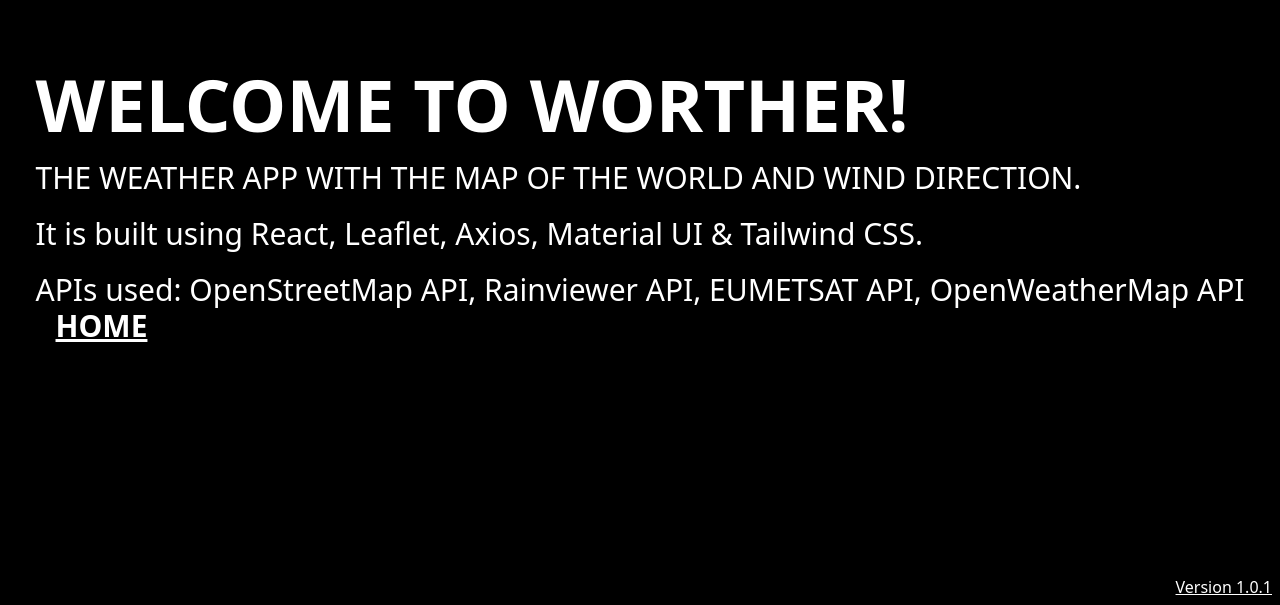
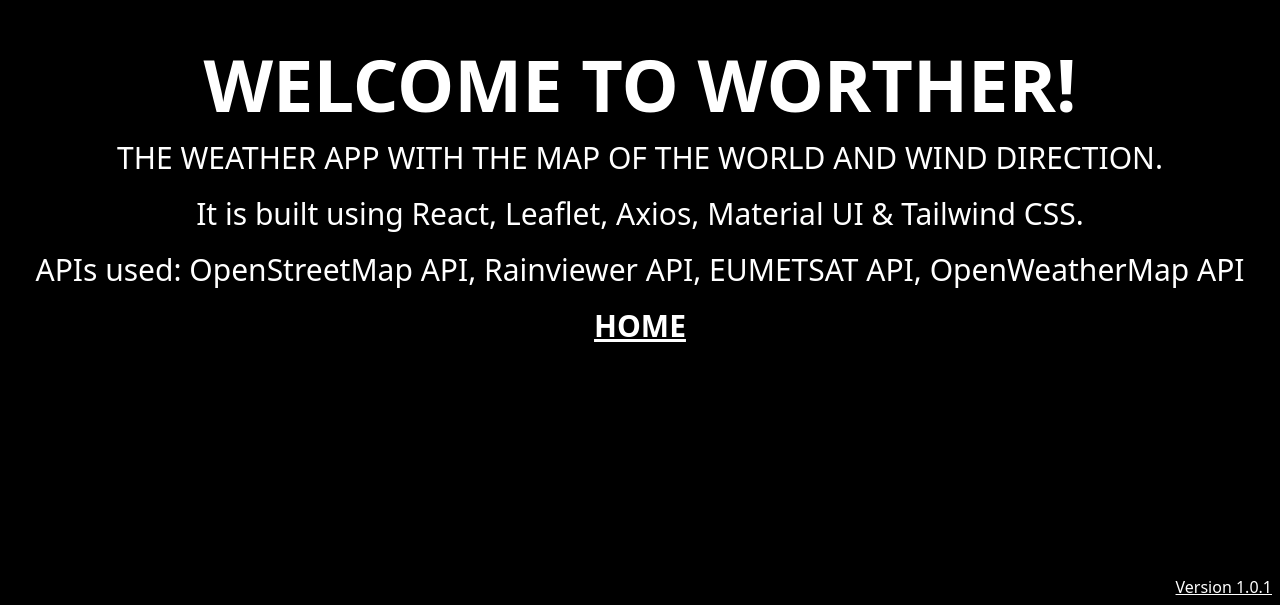
Before and after one commit to vikingnope/worther, a React (Create React App) app: page /about in a window 1280 px wide. Shown: the part 195-800 px from the top of the page. Built offline with nearby package versions, Linux system fonts and the light colour scheme.

Commit message:
Fixed about page alignment

```diff
--- a/src/pages/about.jsx
+++ b/src/pages/about.jsx
@@ -4,8 +4,7 @@ export default function About() {
   document.title = "Worther - About";
 
   return (
-    <div className="select-none bg-black min-h-screen flex flex-col items-center justify-center text-white">
-      <main>
+    <main className="select-none bg-black min-h-screen flex flex-col items-center justify-center text-white">
         <p className="uppercase font-bold text-7xl mt-px">
           Welcome to Worther!
         </p>
@@ -24,7 +23,6 @@ export default function About() {
         <p className="absolute text-base underline bottom-1.5 right-2">
           Version 1.0.1
         </p>
-      </main>
-    </div>
+    </main>
   )
 }
```
